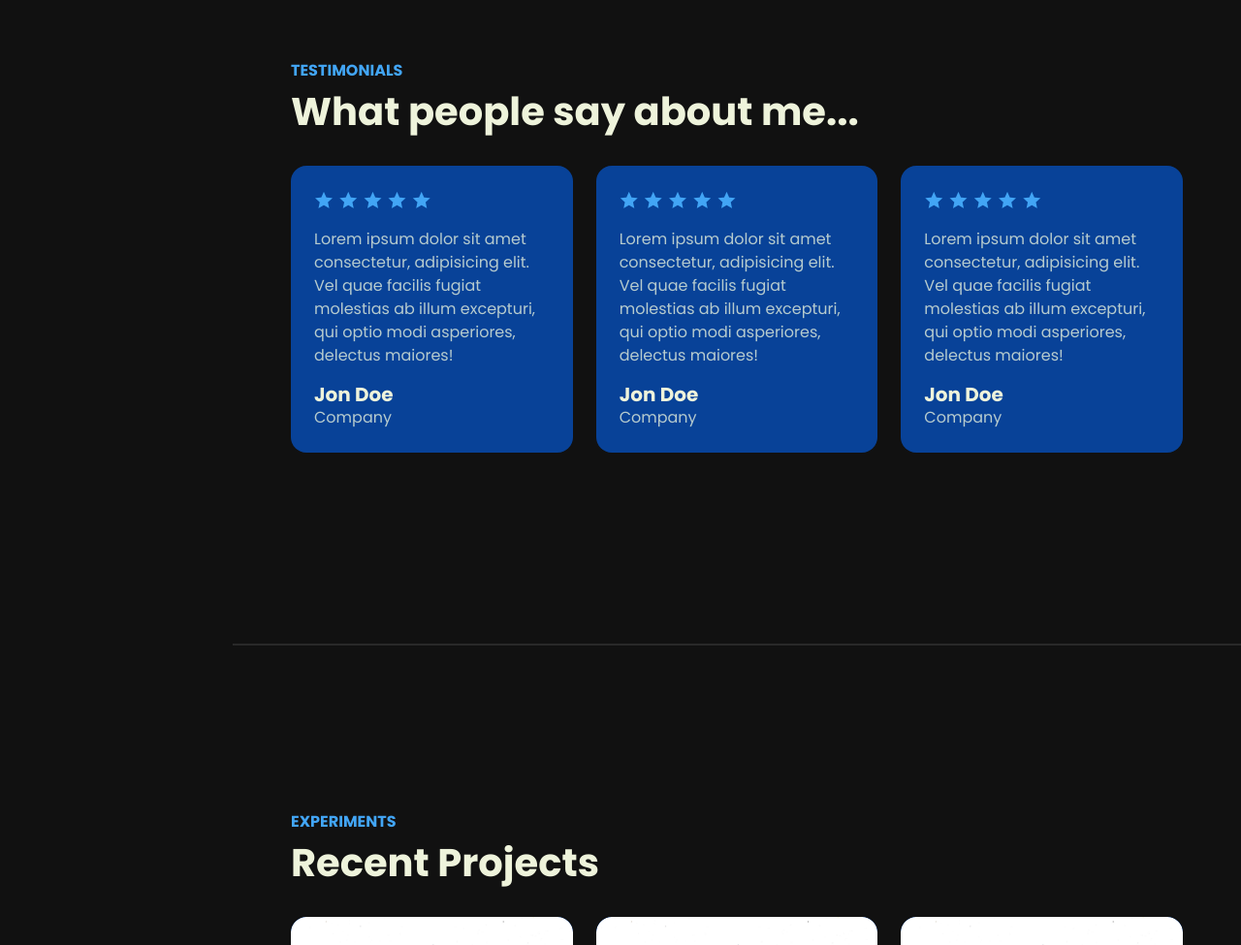
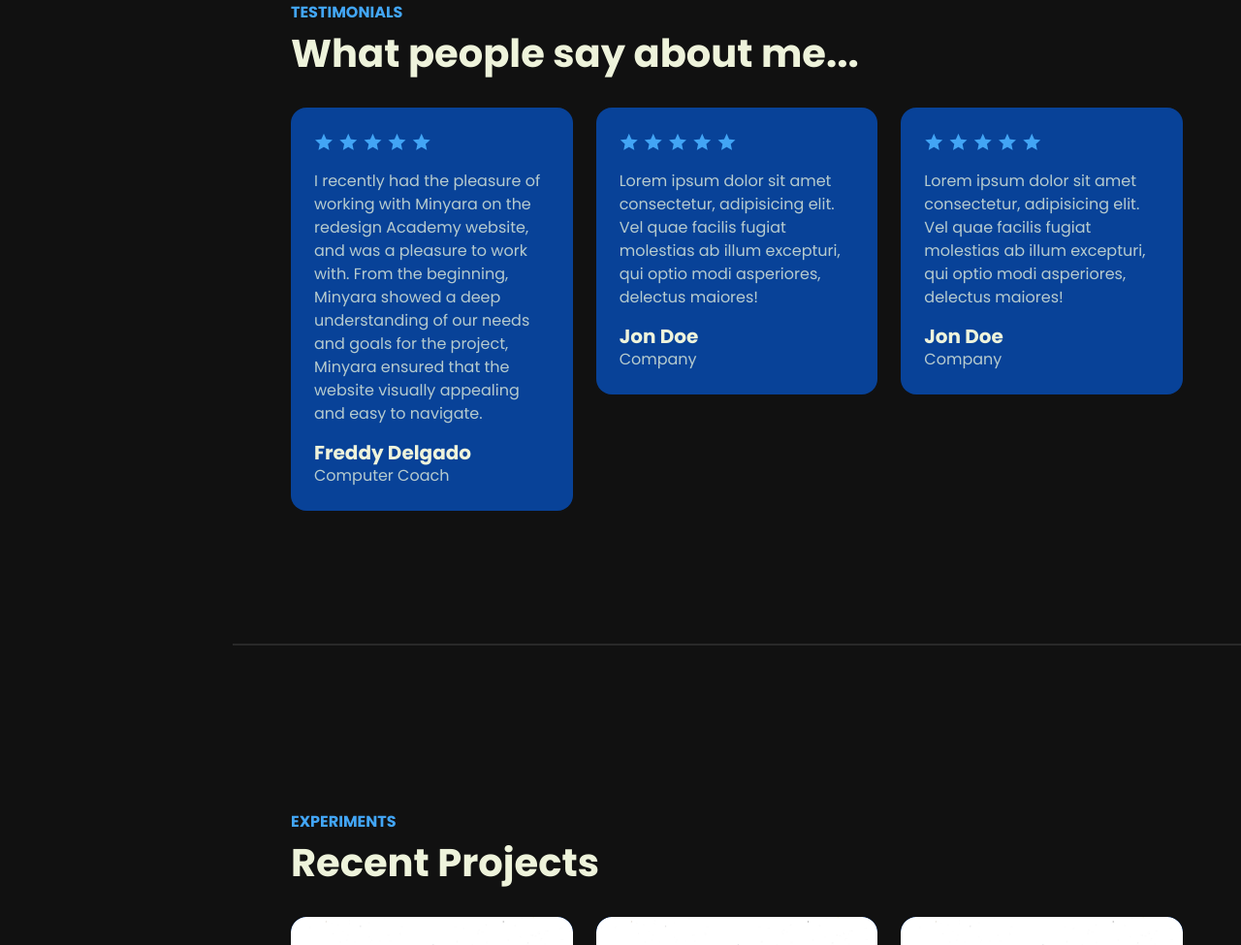
Before and after one commit to Minyaraw/Minyaraw.github.io, a plain HTML site: page index.html in a window 1280 px wide. Shown: the part 5185-6160 px from the top of the page at 97% size. Drawn offline with Linux system fonts and the light colour scheme.

Commit message:
Update index.html

```diff
--- a/index.html
+++ b/index.html
@@ -372,10 +372,13 @@
                                 <i class="las la-star"></i>
                                 <i class="las la-star"></i>
                             </div>
-                            <p class="my-3">Lorem ipsum dolor sit amet consectetur, adipisicing elit. Vel quae facilis fugiat molestias ab illum excepturi, qui optio modi asperiores, delectus maiores!</p>
+                            <p class="my-3">I recently had the pleasure of working with Minyara on the redesign Academy website,
+                                and was a pleasure to work with. From the beginning,
+                                Minyara showed a deep understanding of our needs and goals for the project,
+                               Minyara ensured that the website visually appealing and easy to navigate.</p>
                             <div class="person">
-                                <h5 class="mb-0">Jon Doe</h5>
-                                <p class="mb-0">Company</p>
+                                <h5 class="mb-0">Freddy Delgado</h5>
+                                <p class="mb-0">Computer Coach</p>
                             </div>
                         </div>
 
```
